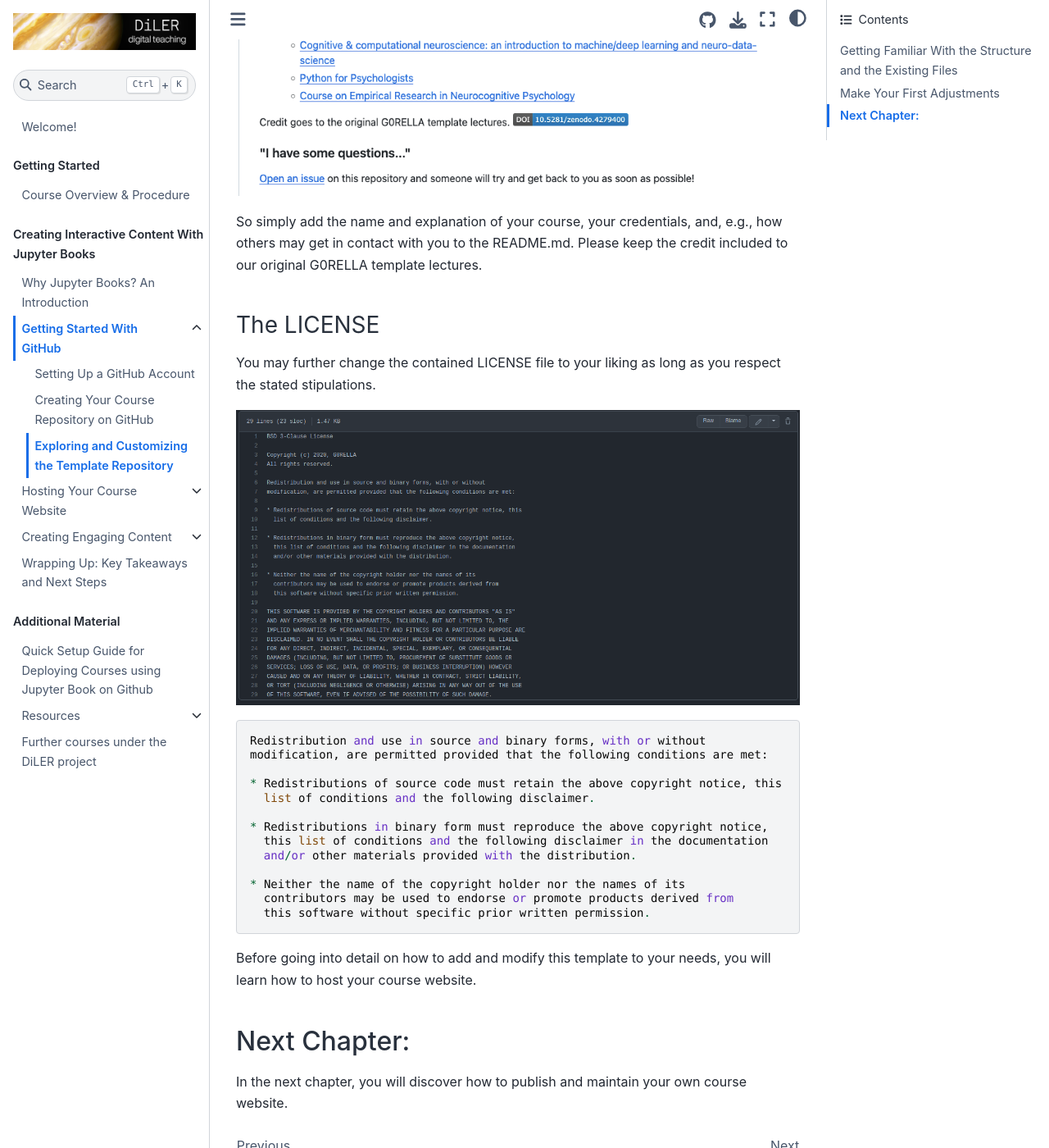
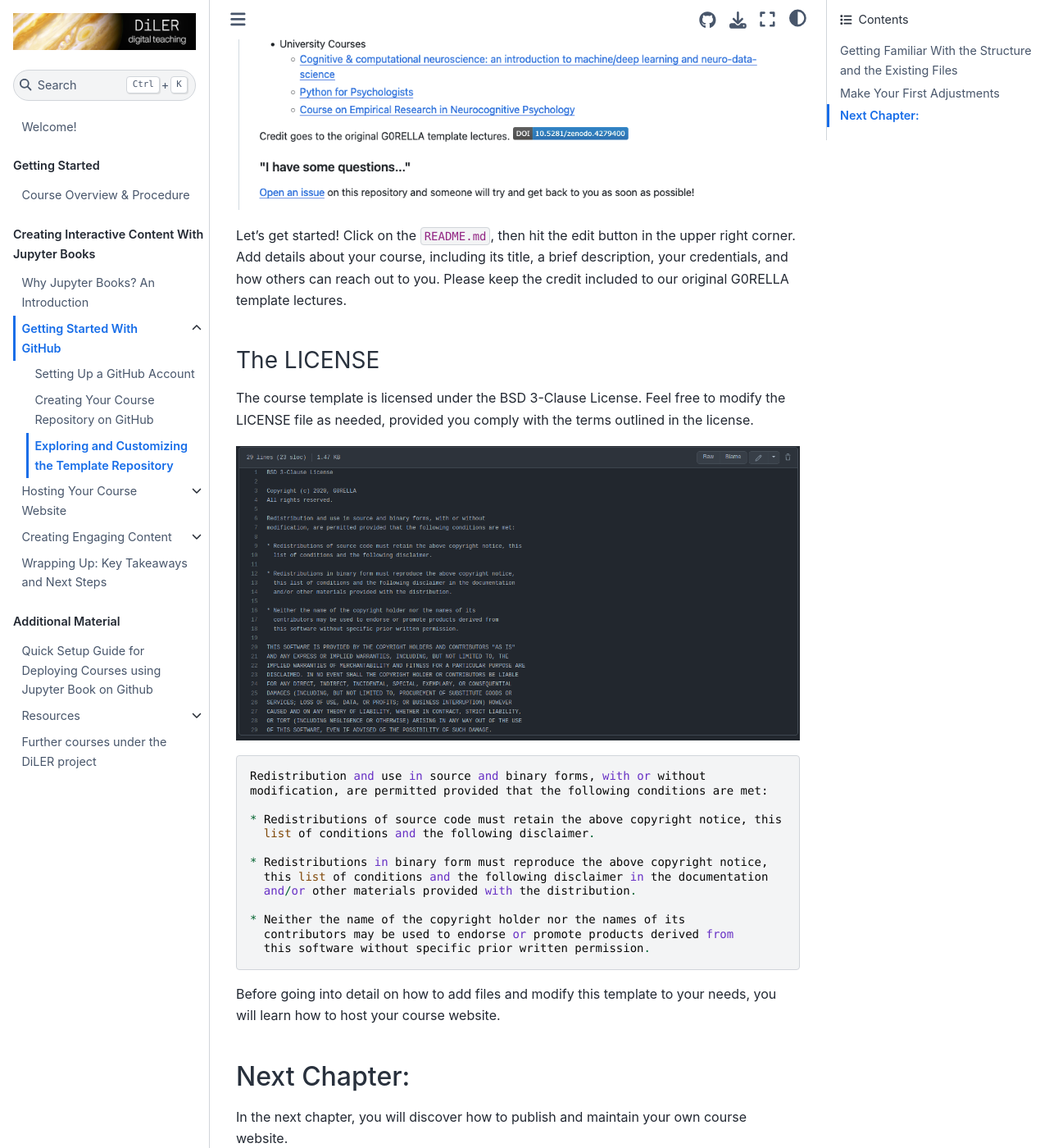
Before and after one commit to M-earnest/tutorial_jupyter_books, a Jupyter Book: the page built from content/1_github/template.md, in a window 1280 px wide and 1400 px high, scrolled down 4556 px. Shown: the whole window at 82% size. Built offline with Jupyter Book 1.0.4 settings and Sphinx 7.4.7 and the Sphinx Book theme 1.1.4, drawn with Linux system fonts in a browser that asks for light colours; pages that are not in the unit, such as notebooks, are missing from menus; some of the changed text lies outside the part shown.

Commit message:
Update template.md

````diff
--- a/content/1_github/template.md
+++ b/content/1_github/template.md
@@ -1,10 +1,10 @@
 # Exploring and Customizing the Template Repository
 
-Now that you've forked the course template, let's go through how it’s structured, identify which files you need to customize, and make your first changes.
+Now that you've forked the course template and created your own course repo, let's explore its structure, identify the key files for customization, and make your first changes.
 
 ## Getting Familiar With the Structure and the Existing Files
 
-**The course template is structured in the following way**
+The course template is structured as follows:
 
 ![depicting the contents of the course template repository on GitHub](../../static/repo.png)
 
@@ -25,7 +25,7 @@
 | File/Folder | Description |
 | :----- | :-----|
 | **content** | Contains files making up the main content of a course website.
-| **general information** | Contains files providing information, such as the necessary setup, the outline of the course, a code of conduct, etc. The included "index\.md" file will be the landing point of the course website.|
+| **general information** | Contains files providing information, such as the necessary setup, the outline of the course, a code of conduct, etc. The included `index.md` file will be the landing point of the course website.|
 | **introduction** | Contains files making up the introductory sessions of a course.|
 | **static** | Contains all the pictures and graphs contained in a course. |
 | **config.yml** | Contains the course title, authors, and copyright notice at the footer of the website, which you should change before hosting your website. Further, it contains the specifics for the technical implementations of a course, e.g., whether Jupyter notebooks should be re-run every time the course website is created by the GitHub workflow or, e.g., whether a course incorporated interactive elements.|
@@ -35,21 +35,21 @@
 
 ## Make Your First Adjustments
 
-To get started, let's take a look into the "_config.yml" file and exchange the information with your course title, author's names and affiliation, and so on.
+Let's kick things off by diving into the `_config.yml` file! Here, you'll update the course title, authors' names, affiliations, and other key details to make the template your own.
 
-To edit a file, click on the specific file (e.g., _config.yml).
+1. To edit a file, click on the specific file (here: `_config.yml`).
 
 ![Image of the file structure.](../../static/click_on_file.png)
 
-Then, click the edit button, represented by a small pencil in the upper right corner.
+2. Click the edit button, represented by a small pencil in the upper right corner.
 
 ![Image of the edit button on the upper right corner.](../../static/edit_file.png)
 
-Once you're done editing, click on "Commit changes...".
+3. Replace the existing information with your course title, your name, affiliation, and any other relevant details. Once you're finished, click "Commit changes...".
 
 ![Image of the commit changes button.](../../static/commit_changes.png)
 
-For transparency and version control, provide a brief message describing the changes you made.
+4. For transparency and version control, provide a brief message describing the changes you made.
 
 ![Image of the pop-up window in which one can write the commit message](../../static/commit_message.png)
 
@@ -59,7 +59,7 @@
 
 #### The README
 
-To actually display the purpose and, e.g., acknowledgments of your course, you'll have to adapt the "README\.md" file on your public repo. In the template, this looks like this:
+To actually display the purpose and, e.g., acknowledgments of your course, you'll have to adapt the `README.md` file on your public repo. In the template, this looks like this:
 
 ![depicting the README](../../static/readme.png)
 
@@ -67,11 +67,11 @@
 
 ![depicting the rendered README](../../static/readme_rendered.png)
 
-So simply add the name and explanation of your course, your credentials, and, e.g., how others may get in contact with you to the README\.md. Please keep the credit included to our original G0RELLA template lectures.
+Let's get started! Click on the `README.md`, then hit the edit button in the upper right corner. Add details about your course, including its title, a brief description, your credentials, and how others can reach out to you. Please keep the credit included to our original G0RELLA template lectures.
 
 #### The LICENSE
 
-You may further change the contained LICENSE file to your liking as long as you respect the stated stipulations.
+The course template is licensed under the BSD 3-Clause License. Feel free to modify the LICENSE file as needed, provided you comply with the terms outlined in the license.
 
 ![depicting the LICENSE of the course template](../../static/license.png)
 
@@ -92,7 +92,7 @@
 ```
 
 
-Before going into detail on how to add and modify this template to your needs, you will learn how to host your course website.
+Before going into detail on how to add files and modify this template to your needs, you will learn how to host your course website.
 
 ## Next Chapter:
 In the next chapter, you will discover how to publish and maintain your own course website.
````
Also changed, not shown: other parts of content/1_github/template.md (+2 -2 lines).
